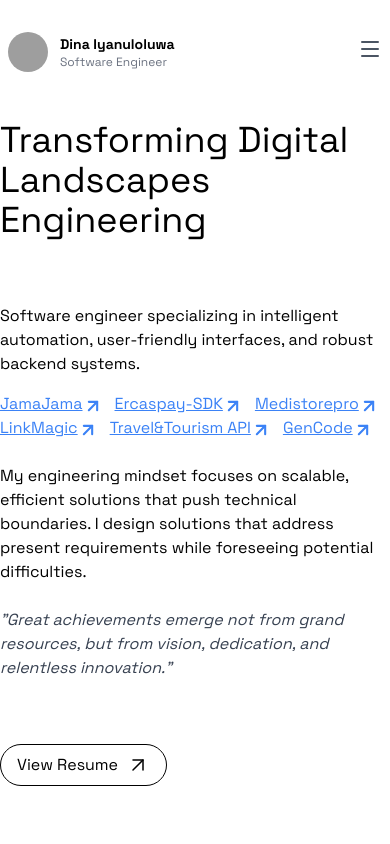
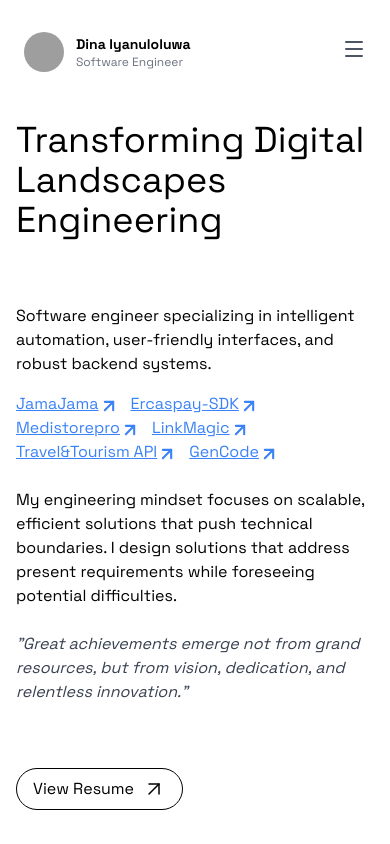
Before and after one commit to iyanuloluwa-Miracle/dinaiyanuloluwa, a Vue app: page / in a window 390 px wide. Shown: the top 844 px of the page. Built offline with nearby package versions, Linux system fonts and the light colour scheme; grey boxes are pictures that could not be loaded.

Commit message:
style: update home component layout with responsive padding adjustments

```diff
--- a/src/views/home/home.vue
+++ b/src/views/home/home.vue
@@ -1,6 +1,6 @@
 <!-- src/pages/index.vue -->
 <template>
-  <div>
+  <div class="px-4 sm:px-6 lg:px-8">
     <Navbar />
 
     <div class="my-10">
```
